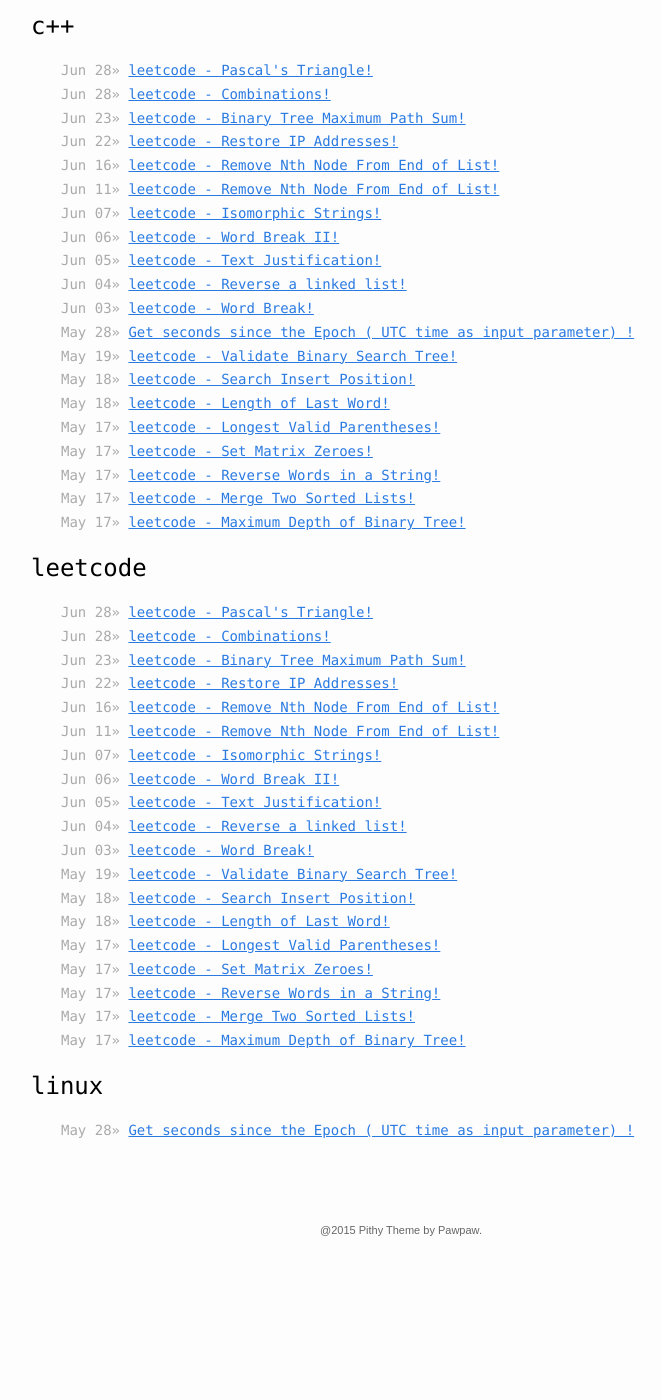
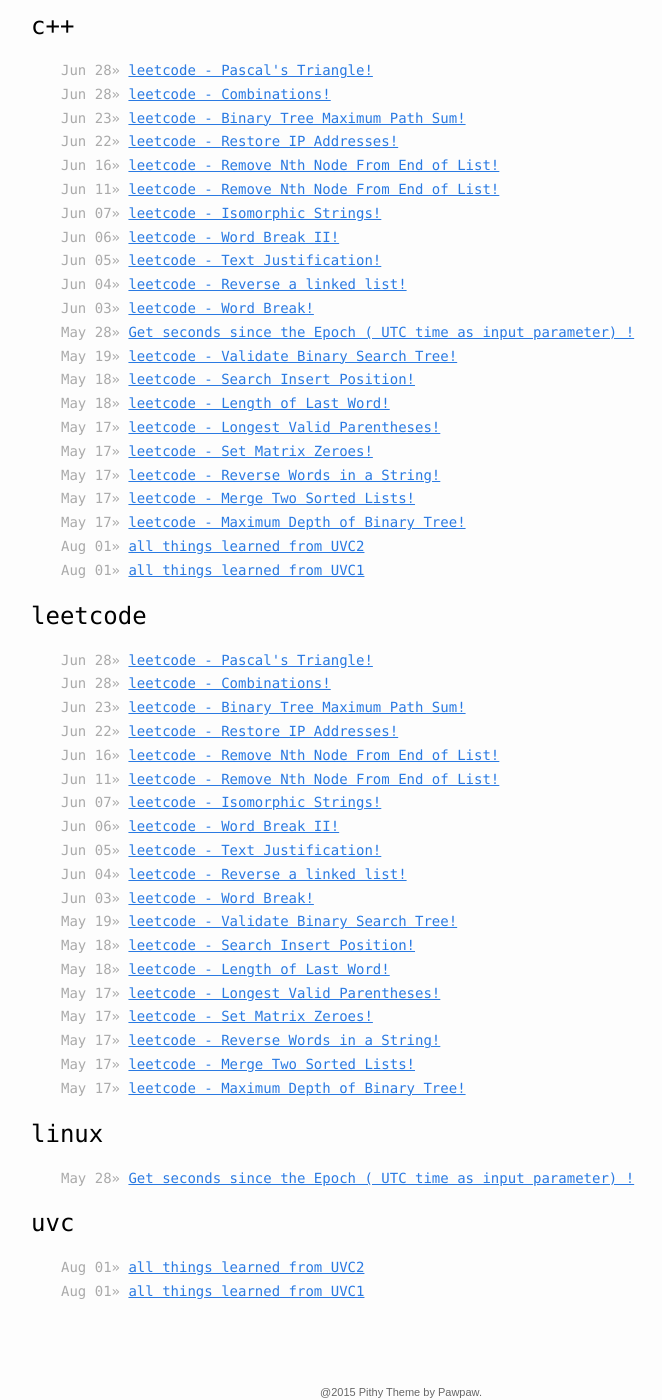
Before and after one commit to bianliu1013/bianliu1013.github.io, a Jekyll site: the page built from category.html, in a window 1280 px wide and 1400 px high, scrolled down 207 px. Shown: the whole window, without its empty margins (239-901 px from the left). Built offline with Jekyll 4.4.1, drawn with Linux system fonts in a browser that asks for light colours; before the commit the page ends 1446 px from its top, so only the background shows below that.

Commit message:
fix issue with markdown format

```diff
--- a/_posts/2014-8-1 all things learned from UVC -- libusb & libusbk.md
+++ b/_posts/2014-08-01-all things learned from UVC 1(libusb & libusbk).md
@@ -1,6 +1,6 @@
 ---
 layout: post
-title: all things learned from UVC
+title: all things learned from UVC1
 date:  2014-08-01 11:23:32
 categories: uvc c++
 ---
--- a/_posts/2014-8-1 all things learned from UVC -- libusb & libusbk 2.md
+++ b/_posts/2014-08-01-all things learned from UVC 2(libusb & libusbk).md
@@ -1,6 +1,6 @@
 ---
 layout: post
-title: all things learned from UVC
+title: all things learned from UVC2
 date:  2014-08-01 11:23:32
 categories: uvc c++
 ---
```
